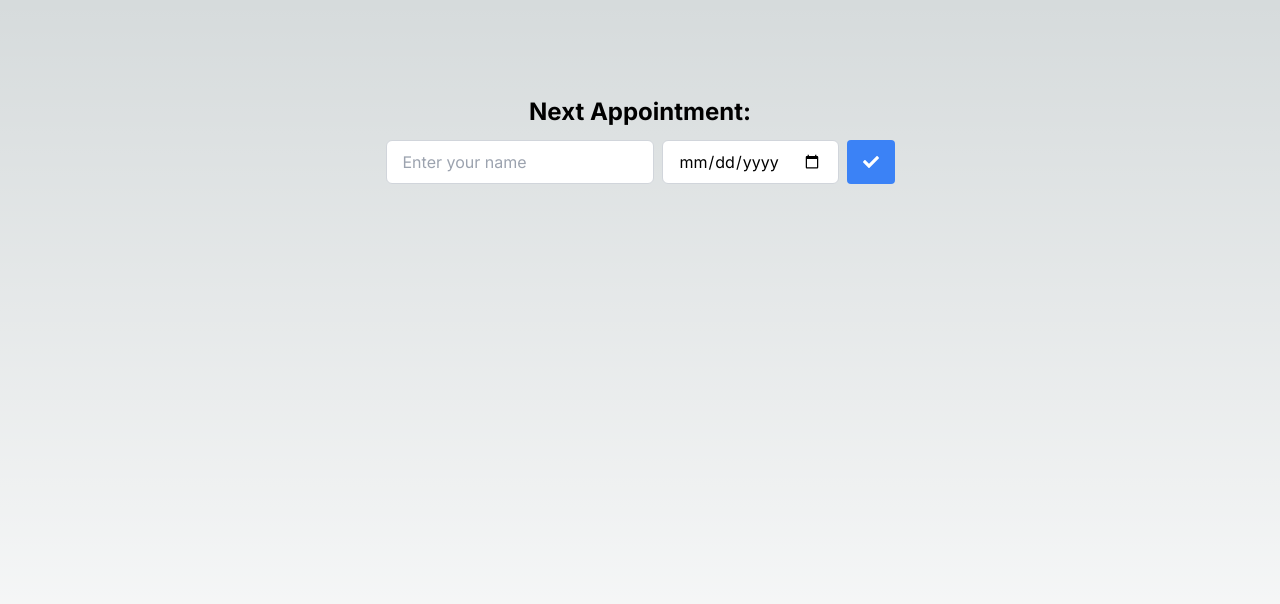
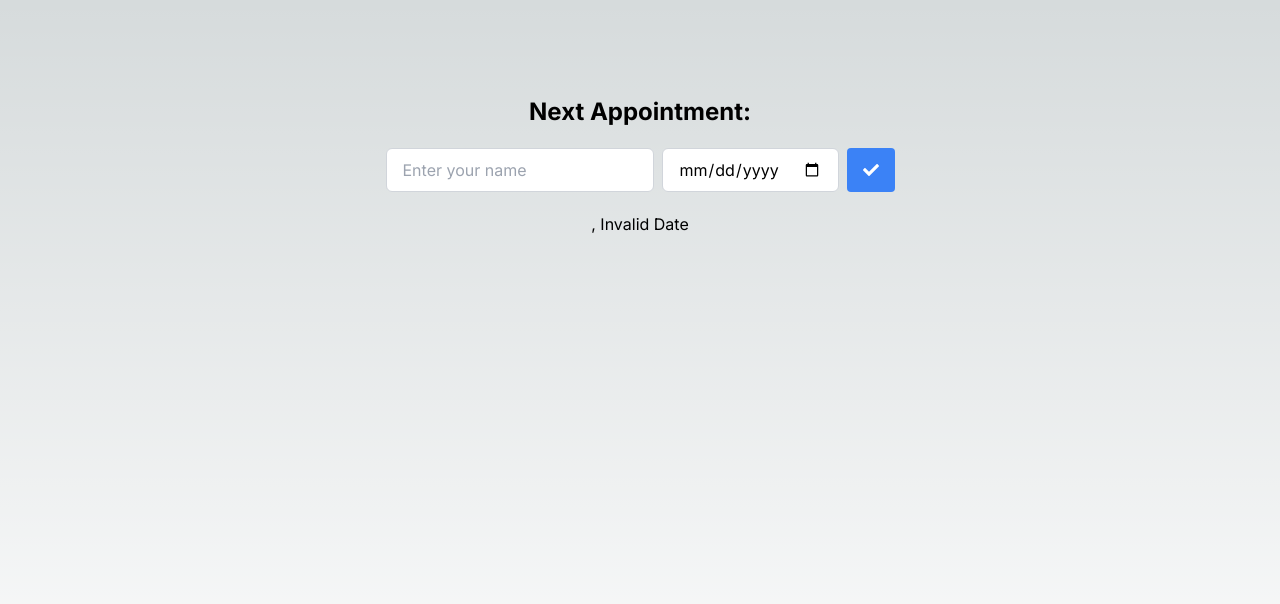
Before and after one commit to chris251190/cita, a Next.js app: page / in a window 1280 px wide. Both pictures are taken after a click on the button 870 px from the left and 162 px from the top of the page. Shown: the top 604 px of the page. Built offline with nearby package versions, Linux system fonts and the light colour scheme.

Commit message:
Add appointment functionality

```diff
--- a/app/page.tsx
+++ b/app/page.tsx
@@ -5,6 +5,7 @@ import { FaCheck } from 'react-icons/fa';
 export default function Home() {
   const [name, setName] = useState('');
   const [selectedDate, setSelectedDate] = useState('');
+  const [appointments, setAppointments] = useState<{ name: string; selectedDate: string }[]>([]);
 
   const handleNameChange = (event: React.ChangeEvent<HTMLInputElement>) => {
     setName(event.target.value);
@@ -15,13 +16,14 @@ export default function Home() {
   };
 
   const handleButtonClick = () => {
-    console.log(`Name: ${name}, Selected Date: ${selectedDate}`);
+    const newAppointment = { name, selectedDate };
+    setAppointments((prevAppointments) => [...prevAppointments, newAppointment]);
   };
 
   return (
     <main className="flex min-h-screen flex-col items-center p-24">
-      <h1 className="text-2xl font-bold mb-3">Next Appointment:</h1>
-      <div className="flex">
+      <h1 className="text-2xl font-bold">Next Appointment:</h1>
+      <div className="flex m-5">
         <input
           type="text"
           className="border border-gray-300 rounded-md px-4 py-2 focus:outline-none focus:ring-2 focus:ring-blue-500 text-black mr-2"
@@ -42,6 +44,11 @@ export default function Home() {
           <FaCheck />
         </button>
       </div>
+      <div>
+        {appointments.map((appointment, index) => (
+          <p key={index}>{appointment.name}, {new Date(appointment.selectedDate).toLocaleDateString()}</p>
+        ))}
+      </div>
     </main>
   );
 }
```
